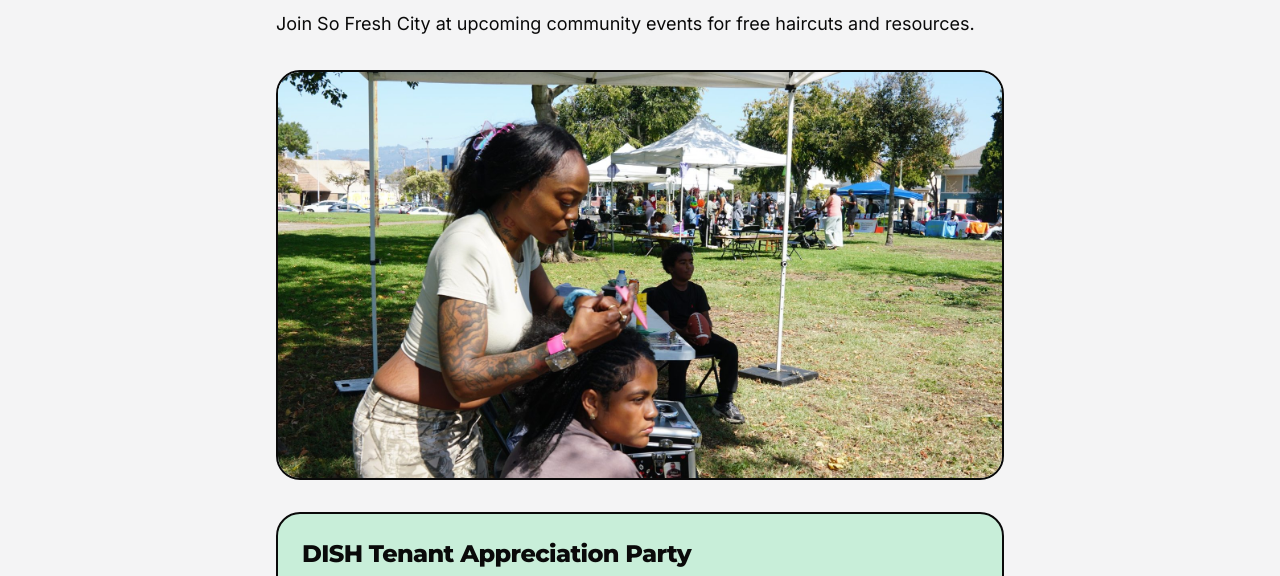
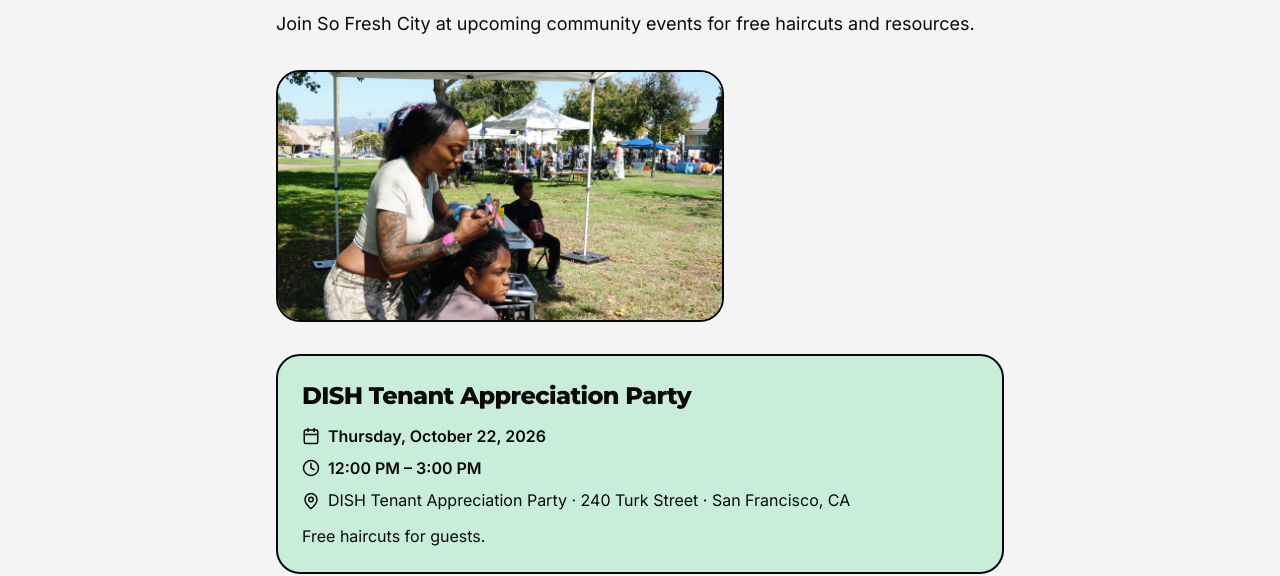
Before and after one commit to Sofreshcity/Web, a React (Vite) app: page /events in a window 1280 px wide. Shown: the part 244-820 px from the top of the page. Built offline with nearby package versions, Linux system fonts and the light colour scheme; no server answers; the database is empty.

Commit message:
Reduce Events page photo size

```diff
--- a/src/pages/Events.tsx
+++ b/src/pages/Events.tsx
@@ -116,7 +116,7 @@ export default function Events() {
         <p className="mt-4 text-lg">
           Join So Fresh City at upcoming community events for free haircuts and resources.
         </p>
-        <CommunityPhoto photo={gallery[6]} className="mt-8 aspect-[16/9] w-full rounded-3xl border-2 border-ink" />
+        <CommunityPhoto photo={gallery[6]} className="mt-8 aspect-[16/9] w-full max-w-md rounded-3xl border-2 border-ink" />
         <div className="mt-8 space-y-5">
           {scheduled.length === 0 && (
             <p className="card bg-white">
```
